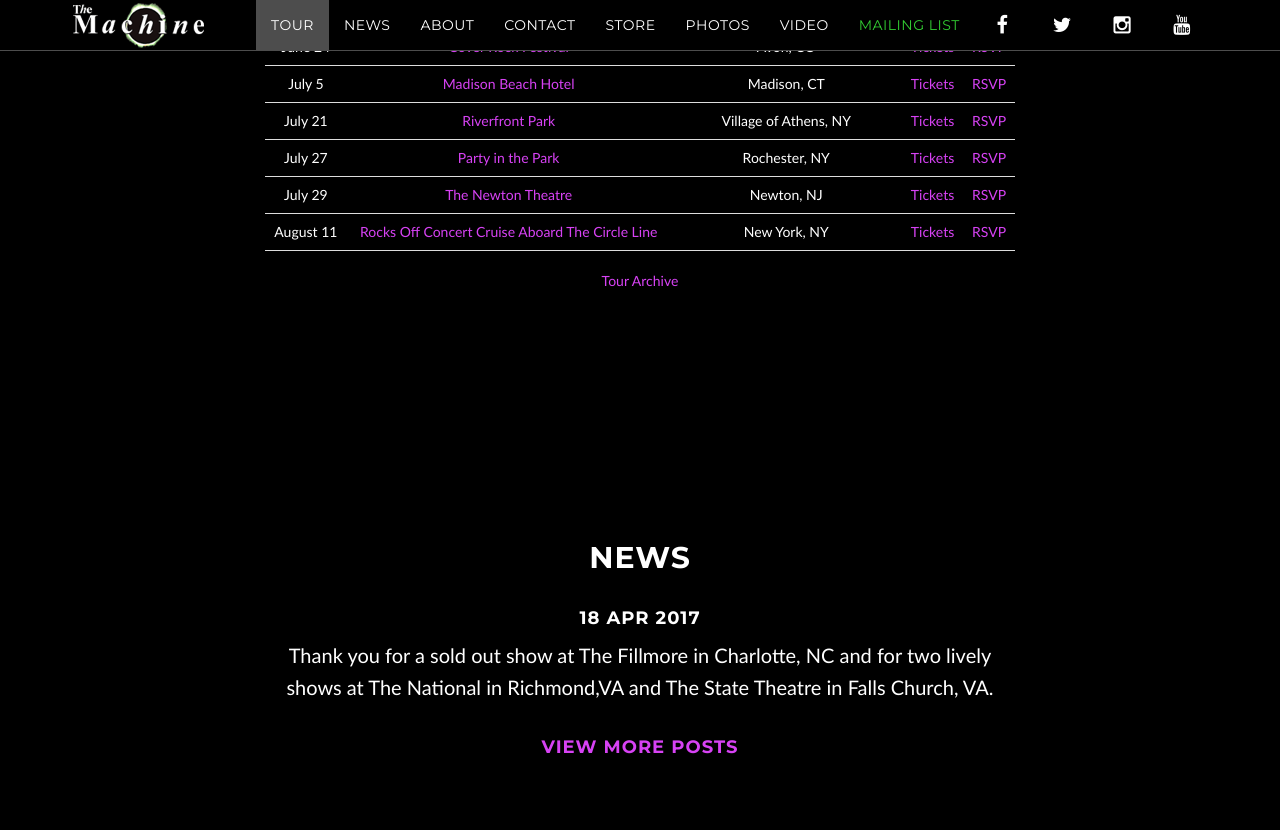
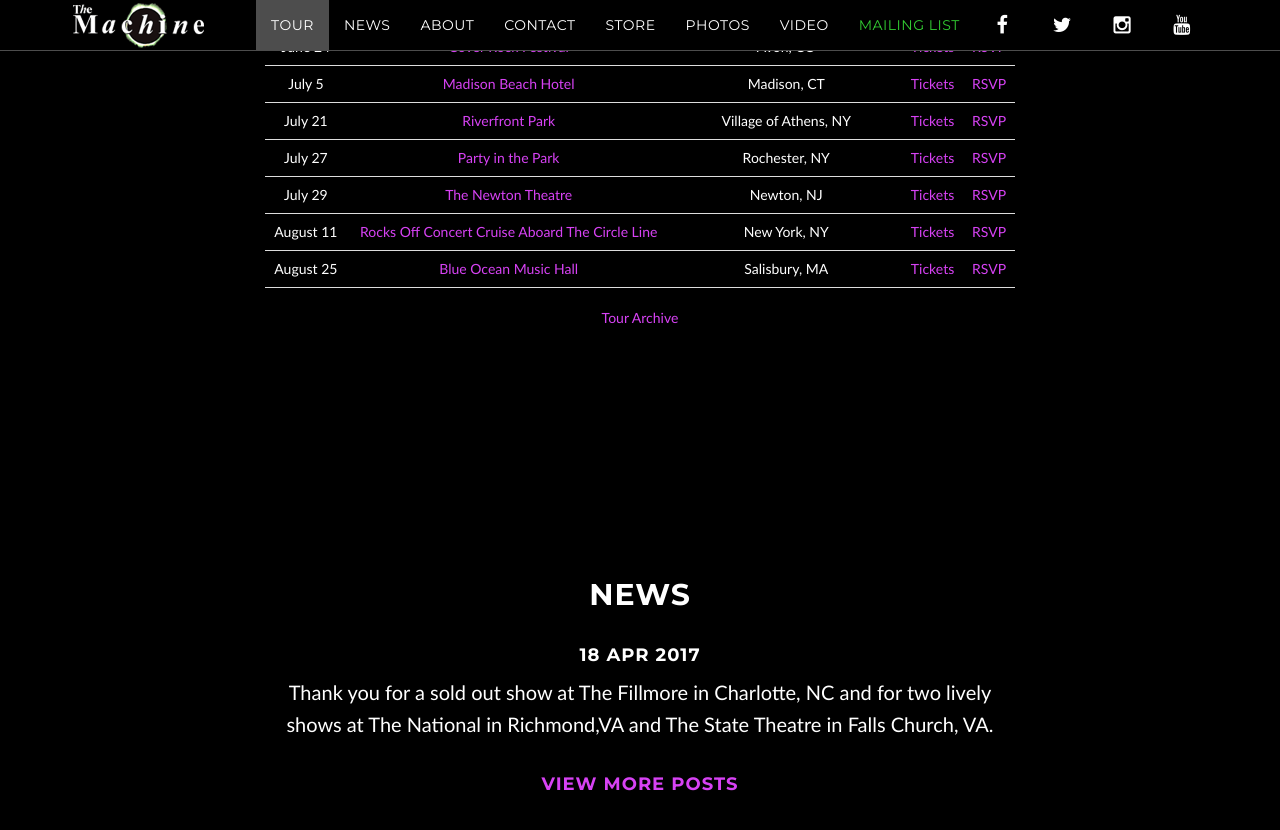
Before and after one commit to machineweb/machineweb.github.io, a Jekyll site: the page built from index.html, in a window 1280 px wide and 900 px high, scrolled down 1101 px. Shown: the top 830 px of the window. Built offline with Jekyll 4.4.1, drawn with Linux system fonts in a browser that asks for light colours; comment, search, counter and statistics services are not loaded.

Commit message:
New tour item

```diff
--- a/_data/tour.yml
+++ b/_data/tour.yml
@@ -2991,3 +2991,11 @@
     tickets-url: ""
     rsvp-url: "https://www.facebook.com/events/457661757899525/"
     order: "1500613200000"
+
+  - date: "August 25 2017"
+    venue: "Blue Ocean Music Hall"
+    venue-url: "https://www1.ticketmaster.com/event/0100522584450F56"
+    location: "Salisbury, MA"
+    tickets-url: "https://www1.ticketmaster.com/event/0100522584450F56"
+    rsvp-url: "https://www.facebook.com/events/296431207451792/"
+    order: "1503637200000"
```
